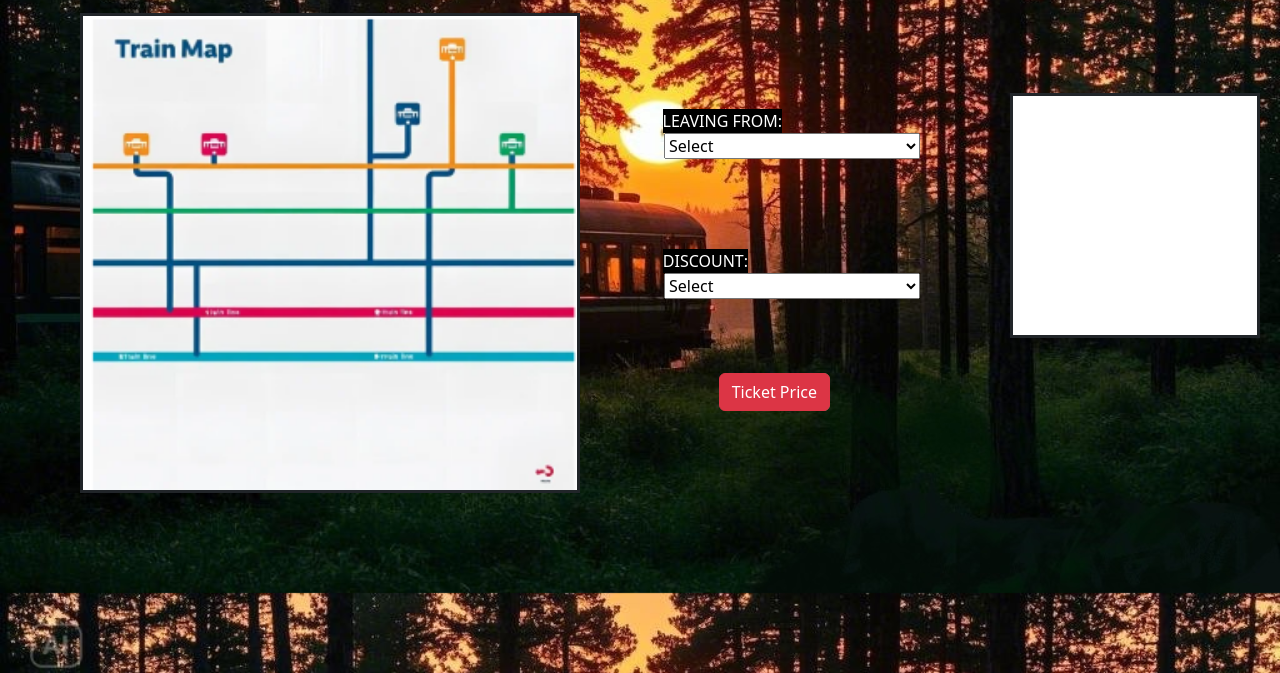
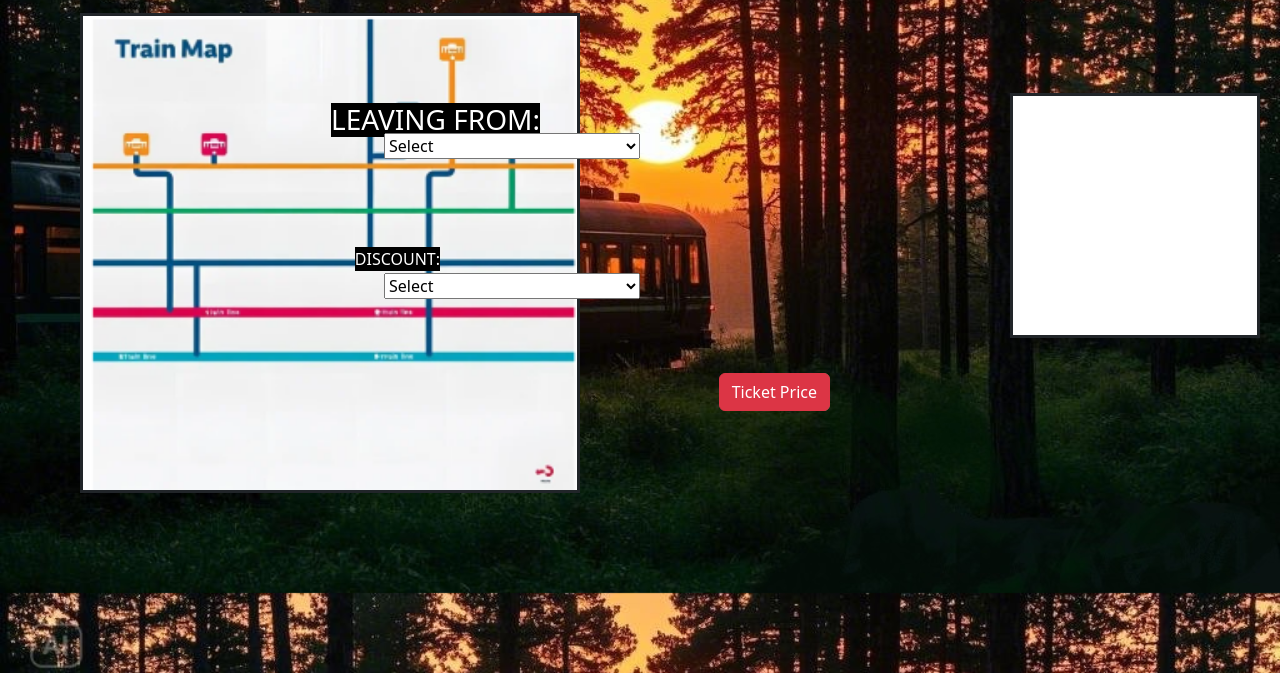
Before and after one commit to JasieSantiaguel/LP_ICT9E_Q3Project_SANTIAGUEL-DAVID, a plain HTML site: page index.html in a window 1280 px wide. Shown: the part 127-800 px from the top of the page. Drawn offline with nearby package versions, Linux system fonts and the light colour scheme.

Commit message:
Update index.html

```diff
--- a/index.html
+++ b/index.html
@@ -27,26 +27,26 @@
 
               .select1{position:absolute;
                 top:260px;
-                right:360px;
+                right:640px;
                 }
 
                 .leaving_from{position:absolute;
-                top:236px;
-                right:498px;}
+                top:230px;
+                right:740px;}
 
                 .select2{position:absolute;
                     top:400px;
-                    right:360px}
+                    right:640px}
 
                     .choose{position:absolute;
-                        top:376px;
-                        right:532px}
+                        top:374px;
+                        right:840px}
 
                         .btn{position:absolute;
                             top:500px;
                             right:450px}
 
-				.box{border:solid;
+                .box{border:solid;
                                 position:absolute;
                             top:220px;
                             right:20px}
@@ -82,12 +82,13 @@
     </div>
 
 <div class="map">
-    <img src="train map 1.png" alt="train map" width="500px">
+    <img src="train map 1.png" alt="train map" style="width: 500px;">
 </div>
+
 
 <form>
     <div class="container" style="background-color: white;">
-<label style="color: white; background-color: black;" class="leaving_from">LEAVING FROM: </label>
+<h3 style="color: white; background-color: black;" class="leaving_from">LEAVING FROM: </h3>
 
               <select class="select1" id="leave" style="width: 20%">
                   <option value="none"> Select </option>
```
